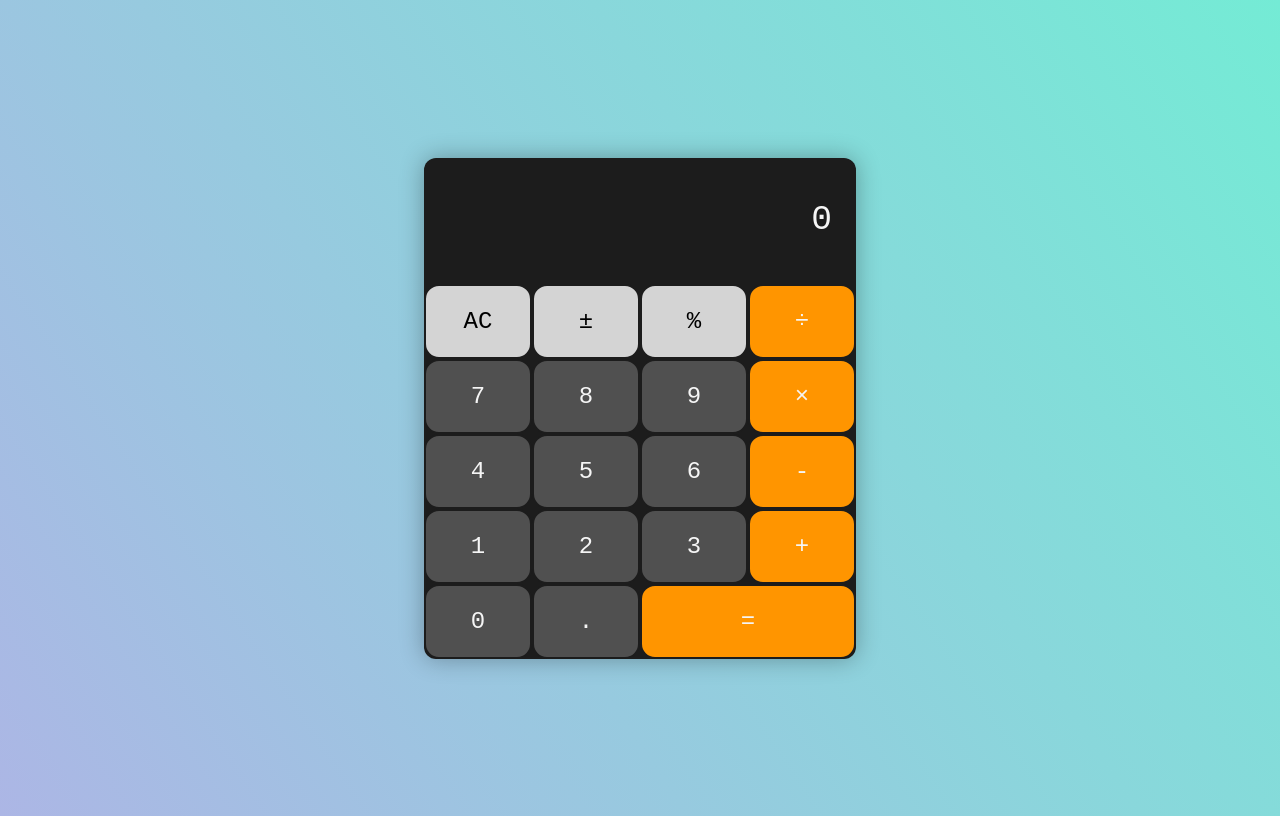
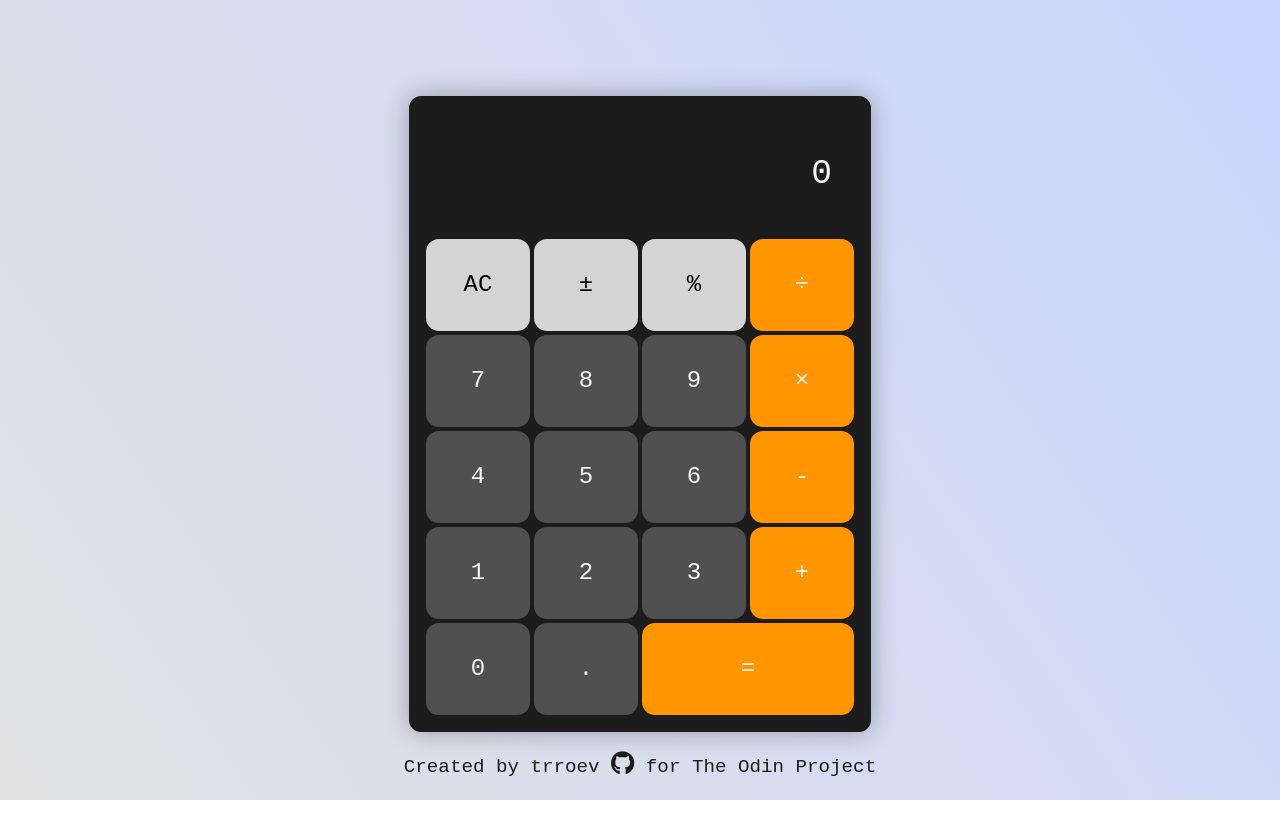
Before and after one commit to trroev/calculator, a plain HTML site: page index.html in a window 1280 px wide. Drawn offline with Linux system fonts and the light colour scheme.

```diff
--- a/index.html
+++ b/index.html
@@ -5,6 +5,7 @@
     <meta http-equiv="X-UA-Compatible" content="IE=edge">
     <meta name="viewport" content="width=device-width, initial-scale=1.0">
     <link rel="stylesheet" href="style.css">
+    <script src="https://kit.fontawesome.com/7e129bd375.js" crossorigin="anonymous"></script>
     <script src="script.js" defer></script>
     <title>Calculator</title>
 </head>
@@ -13,9 +14,9 @@
         <div class="calculator">
             <div class="display">0</div>
             <div class="buttons">
-                <button class="all-clear">AC</button>
-                <button class="plus-minus">&#177;</button>
-                <button class="percent">%</button>
+                <button class="all-clear" data-type="clear">AC</button>
+                <button class="plus-minus" data-type="plus-minus">&#177;</button>
+                <button class="percent" data-type="percent">%</button>
                 <button data-key="divide" data-type="operator">÷</button>
                 <button data-key="multiply" data-type="operator">&times;</button>
                 <button data-key="subtract" data-type="operator">-</button>
@@ -35,6 +36,9 @@
             </div>
         </div>
     </div>
-    <div class="footer"></div>
+    <div class="footer">
+        <p>Created by trroev <a href="https://github.com/trroev"><i class="fab fa-github"></i
+            ></a> for The Odin Project</p>
+    </div>
 </body>
 </html>
--- a/script.js
+++ b/script.js
@@ -8,6 +8,12 @@
     const displayValue = display.textContent
     const { type } = button.dataset
     const { previousButtonType } = calculator.dataset
+
+    if (type === 'clear') {
+        display.textContent = '0'
+    }
+
+    if (display.textContent === 'OOPS!') return
 
     if (type === 'number') {
         if (displayValue === '0') {
@@ -28,13 +34,19 @@
         calculator.dataset.operator = button.dataset.key
     }
 
-
-
     if (type === 'equals') {
         const firstNumber = calculator.dataset.firstNumber
         const operator = calculator.dataset.operator
         const secondNumber = displayValue
         display.textContent = operate(firstNumber, operator, secondNumber)
+    }
+
+    if (type === 'plus-minus') {
+        display.textContent = (displayValue * -1).toString()
+    }
+
+    if (type === 'percent') {
+        display.textContent = (displayValue / 100).toString()
     }
 
     calculator.dataset.previousButtonType = type
--- a/style.css
+++ b/style.css
@@ -7,16 +7,21 @@
 
 body {
     display: flex;
-    background-image: linear-gradient(236deg, #74ebd5, #acb6e5);
+    background-image: linear-gradient(236deg, #c9d6ff, #e2e2e2);
     justify-content: center;
     align-items: center;
+    flex-direction: column;
     height: 100vh;
+    margin: 0;
 }
 
 .calculator {
+    flex: 1 0 auto;
     box-shadow: 0 0 25px 0 rgba(0, 0, 0, 0.3);
+    border: 15px solid rgb(28, 28, 28);
     border-radius: 0.5em;
     overflow: hidden;
+    margin-top: 4rem;
 }
 
 .display {
@@ -36,7 +41,7 @@
     background-color: rgb(28, 28, 28);
     display: grid;
     grid-template-columns: repeat(4, 108px);
-    grid-template-rows: minmax(75px, auto) repeat(4, 75px);
+    grid-template-rows: minmax(4rem, auto) repeat(4, 4rem);
     grid-template-areas:
         "all-clear plus-minus percent divide"
         "seven eight nine multiply"
@@ -49,7 +54,7 @@
     border: 2px solid rgb(28, 28, 28);
     border-radius: 15px;
     font-family: Andale Mono, monospace;
-    font-size: calc(1rem * 1 * 1);
+    font-size: 1rem;
 }
 
 .one {
@@ -141,3 +146,15 @@
 [data-type="number"]:active {
     background-color: rgba(80, 80, 80, 0.75);
 }
+
+.footer {
+    margin-top: auto;
+    font-size: 0.80rem;
+    color: rgb(28, 28, 28);
+}
+
+.fa-github {
+    color: rgb(28, 28, 28);
+    font-size: 24px;
+    transition: transform 0.3s ease-in-out;
+  }
```
